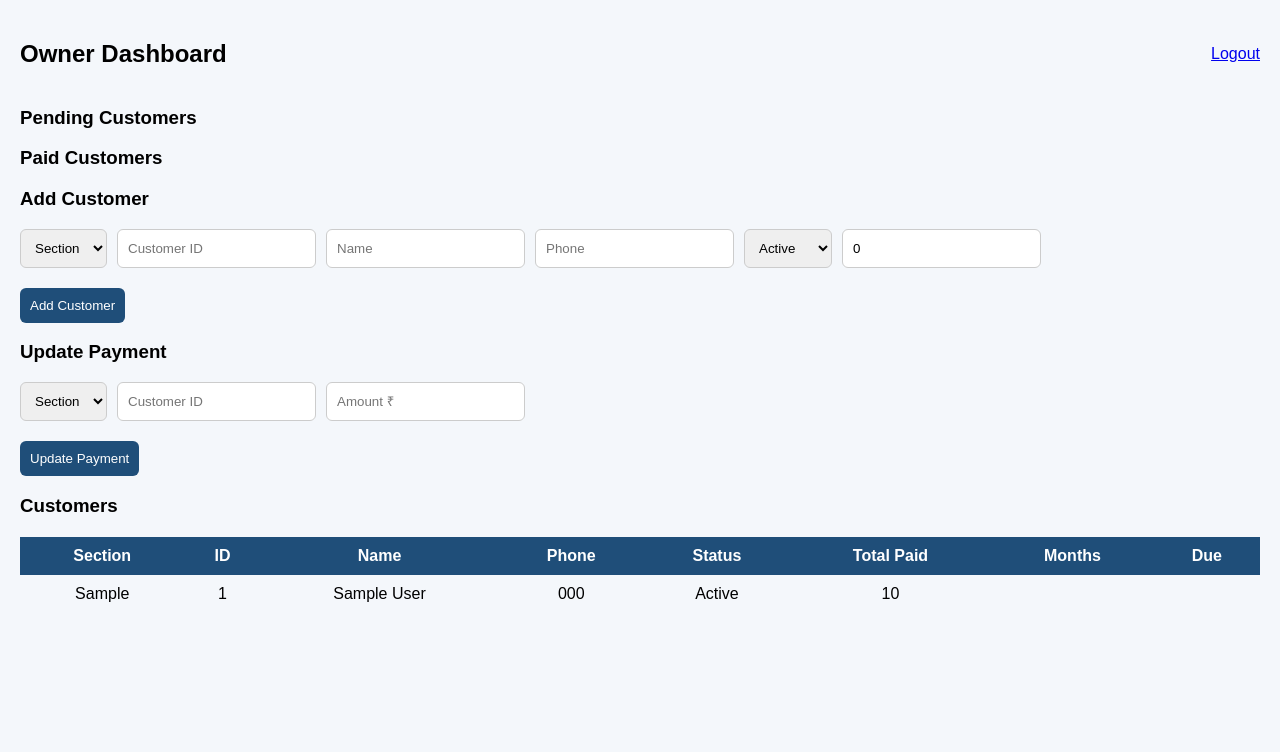
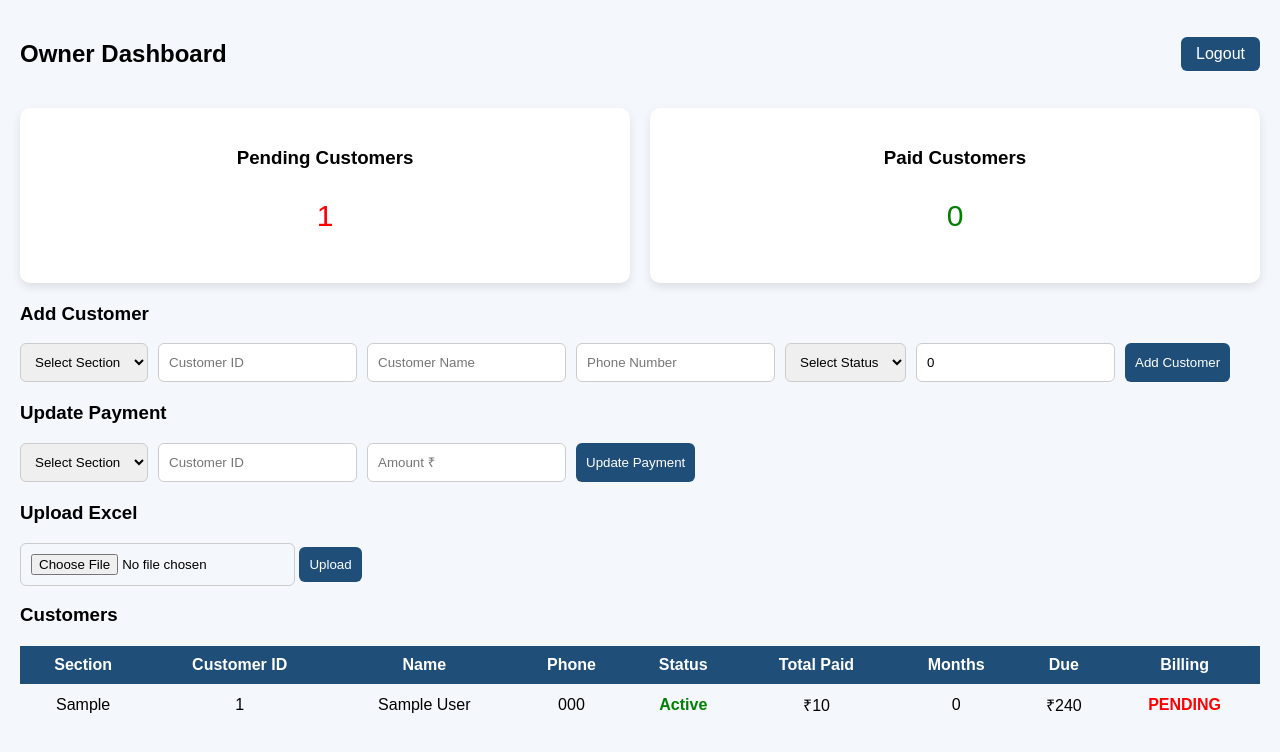
Before and after one commit to Blackvenom333/sreecablenetworks, a Flask app: page /owner in a window 1280 px wide. Shown: the top 752 px of the page. Run offline with Flask 3, Linux system fonts and the light colour scheme; the visitor is signed in with stand-in values (Sample User, id 1); tables that the repository leaves empty hold one stand-in row (values such as "Sample post").

Commit message:
Update owner.html

```diff
--- a/templates/owner.html
+++ b/templates/owner.html
@@ -1,72 +1,77 @@
 <!DOCTYPE html>
 <html>
 <head>
-    <title>Owner Dashboard</title>
     <link rel="stylesheet" href="{{ url_for('static', filename='style.css') }}">
 </head>
+
 <body>
 
 <div class="container">
 
     <div class="topbar">
         <h2>Owner Dashboard</h2>
-        <a class="logout-btn" href="/logout">Logout</a>
+        <a class="logout" href="/logout">Logout</a>
     </div>
 
-    <div class="summary-grid">
-        <div class="summary-card pending-card">
+    <div class="cards">
+        <div class="card red">
             <h3>Pending Customers</h3>
-            <div class="count">{{ pending_count }}</div>
+            <p>{{ pending }}</p>
         </div>
 
-        <div class="summary-card paid-card">
+        <div class="card green">
             <h3>Paid Customers</h3>
-            <div class="count">{{ paid_count }}</div>
+            <p>{{ paid }}</p>
         </div>
     </div>
 
     <h3>Add Customer</h3>
-    <form method="POST" action="/add_customer">
-        <div class="form-row">
-            <select name="section" required>
-                <option value="">Section</option>
+    <form method="POST" action="/add_customer" class="form-row">
+
+        <select name="section">
+            <option>Select Section</option>
             <option>A</option>
             <option>B</option>
             <option>C</option>
             <option>D</option>
         </select>
 
-            <input type="text" name="customer_id" placeholder="Customer ID" required>
-            <input type="text" name="name" placeholder="Name" required>
-            <input type="text" name="phone" placeholder="Phone" required>
+        <input name="customer_id" placeholder="Customer ID">
+        <input name="name" placeholder="Customer Name">
+        <input name="phone" placeholder="Phone Number">
 
         <select name="status">
+            <option>Select Status</option>
             <option>Active</option>
             <option>Inactive</option>
         </select>
 
-            <input type="number" name="opening_paid" placeholder="Paid ₹" value="0">
-        </div>
+        <input name="opening_paid" value="0">
 
-        <button class="action-btn">Add Customer</button>
+        <button>Add Customer</button>
     </form>
 
     <h3>Update Payment</h3>
-    <form method="POST" action="/update_payment">
-        <div class="form-row">
-            <select name="section" required>
-                <option value="">Section</option>
+    <form method="POST" action="/update_payment" class="form-row">
+
+        <select name="section">
+            <option>Select Section</option>
             <option>A</option>
             <option>B</option>
             <option>C</option>
             <option>D</option>
         </select>
 
-            <input type="text" name="customer_id" placeholder="Customer ID" required>
-            <input type="number" name="amount" placeholder="Amount ₹" required>
-        </div>
+        <input name="customer_id" placeholder="Customer ID">
+        <input name="amount" placeholder="Amount ₹">
 
-        <button class="action-btn">Update Payment</button>
+        <button>Update Payment</button>
+    </form>
+
+    <h3>Upload Excel</h3>
+    <form method="POST" action="/import_excel" enctype="multipart/form-data">
+        <input type="file" name="file">
+        <button>Upload</button>
     </form>
 
     <h3>Customers</h3>
@@ -74,13 +79,14 @@
     <table>
         <tr>
             <th>Section</th>
-            <th>ID</th>
+            <th>Customer ID</th>
             <th>Name</th>
             <th>Phone</th>
             <th>Status</th>
             <th>Total Paid</th>
             <th>Months</th>
             <th>Due</th>
+            <th>Billing</th>
         </tr>
 
         {% for c in customers %}
@@ -89,12 +95,21 @@
             <td>{{ c.customer_id }}</td>
             <td>{{ c.name }}</td>
             <td>{{ c.phone }}</td>
-            <td>{{ c.status }}</td>
-            <td>{{ c.total_paid }}</td>
-            <td>{{ c.months_covered }}</td>
-            <td>{{ c.due_this_month }}</td>
+
+            <td class="{{ 'active' if c.status == 'Active' else 'inactive' }}">
+                {{ c.status }}
+            </td>
+
+            <td>₹{{ c.total_paid }}</td>
+            <td>{{ c.months }}</td>
+            <td>₹{{ c.due }}</td>
+
+            <td class="{{ 'paid' if c.due == 0 and c.total_paid > 0 else 'pending' }}">
+                {{ "PAID" if c.due == 0 and c.total_paid > 0 else "PENDING" }}
+            </td>
         </tr>
         {% endfor %}
+
     </table>
 
 </div>
```
Lines whose indentation alone changed are shown as unchanged.
